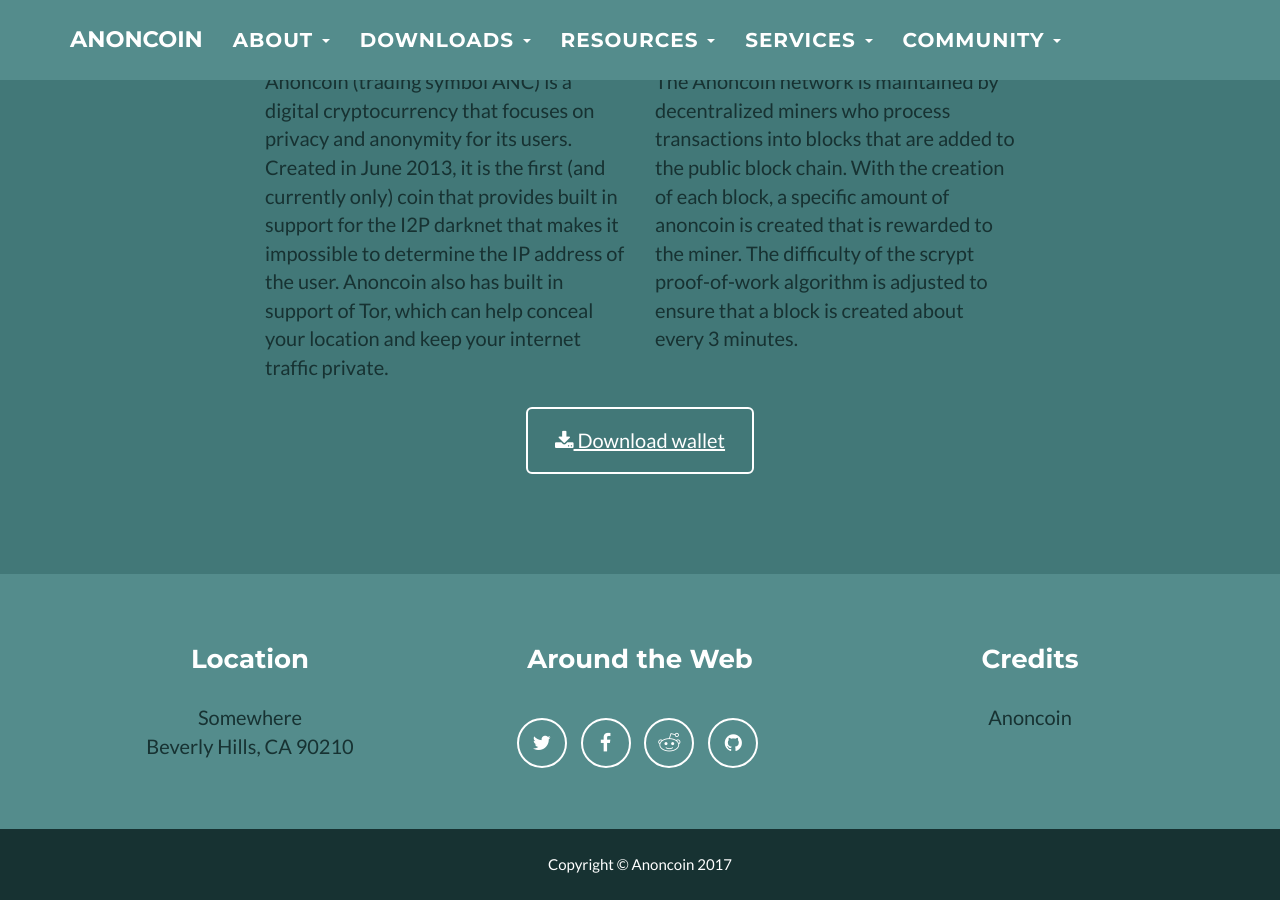
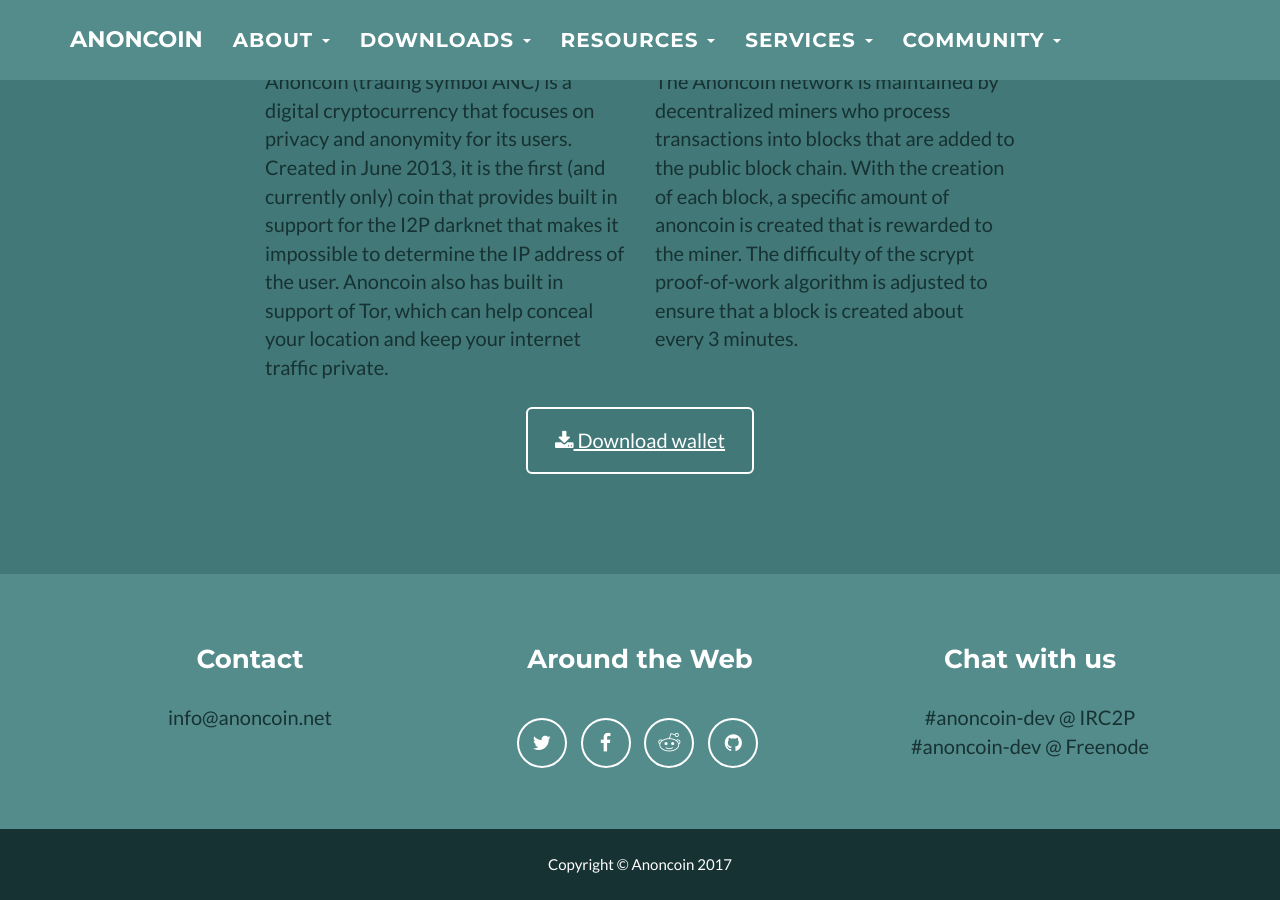
Before and after one commit to Anoncoin/anoncoin-website, a Jekyll site: the page built from index.html, in a window 1280 px wide and 900 px high, scrolled down 1013 px. Built offline with Jekyll 4.4.1, drawn with Linux system fonts in a browser that asks for light colours.

Commit message:
Update config

```diff
--- a/_config.yml
+++ b/_config.yml
@@ -14,7 +14,7 @@
 # You can create any custom variable you would like, and they will be accessible
 # in the templates via {{ site.myvariable }}.
 title: Anoncoin
-email: your-email@example.com
+email: info@anoncoin.net
 description: >- # this means to ignore newlines until "baseurl:"
   Anoncoin(ANC) is a unique decentralized peer to peer internet cryptocurrency that provides for its users. I2P and Tor compatible, it is resistant to crackdowns from hostile authorities.
 baseurl: "" # the subpath of your site, e.g. /blog
@@ -32,9 +32,9 @@ color:
 # Footer settings
 footer:
   copyright: Anoncoin
-  location: Location
+  location: Contact
   social: Around the Web
-  credits: Credits
+  credits: Chat with us
 
 # Social networks usernames (many more available: google-plus, flickr, dribbble, pinterest, instagram, tumblr, linkedin, etc.)
 social:
@@ -49,11 +49,12 @@ social:
 
 # Postal address (add as many lines as necessary)
 address:
-  - line: Somewhere
-  - line: Beverly Hills, CA 90210
+  - line: info@anoncoin.net
 
 # Credits content
-credits: 'Anoncoin'
+credits:
+- line: '#anoncoin-dev @ IRC2P'
+- line: '#anoncoin-dev @ Freenode'
 
 # Build settings
 markdown: kramdown
--- a/_includes/footer.html
+++ b/_includes/footer.html
@@ -23,7 +23,11 @@
                     </div>
                     <div class="footer-col col-md-4">
                         <h3>{{ site.footer.credits }}</h3>
-                        <p>{{ site.credits }}</p>
+                        <p>
+                            {% for credits in site.credits %}
+                            {{ credits.line }} <br>
+                            {% endfor %}
+                        </p>
                     </div>
                 </div>
             </div>
```
